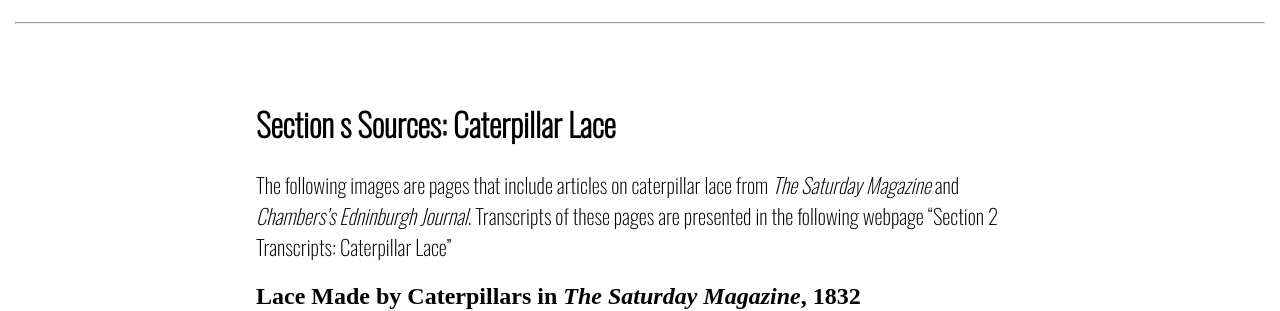
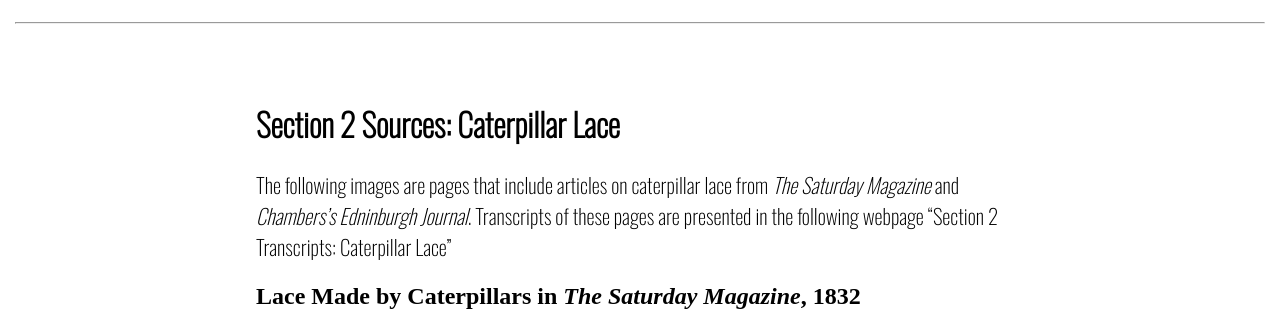
Before and after one commit to owenmonroe/knowledge_periodicals_text_reuse, a Jekyll site: the page built from 003_source2.md, in a window 1280 px wide and 900 px high. Shown: the part 135-446 px from the top of the window. Built offline with Jekyll 4.4.1, drawn with Linux system fonts in a browser that asks for light colours.

Commit message:
Update 003_source2.md

```diff
--- a/003_source2.md
+++ b/003_source2.md
@@ -5,7 +5,7 @@ number: 003
 ---
 
 
-# Section s Sources: Caterpillar Lace
+# Section 2 Sources: Caterpillar Lace
 
 The following images are pages that include articles on caterpillar lace from _The Saturday Magazine_ and _Chambers's Edninburgh Journal_. Transcripts of these pages are presented in the following webpage "Section 2 Transcripts: Caterpillar Lace"
 
```
